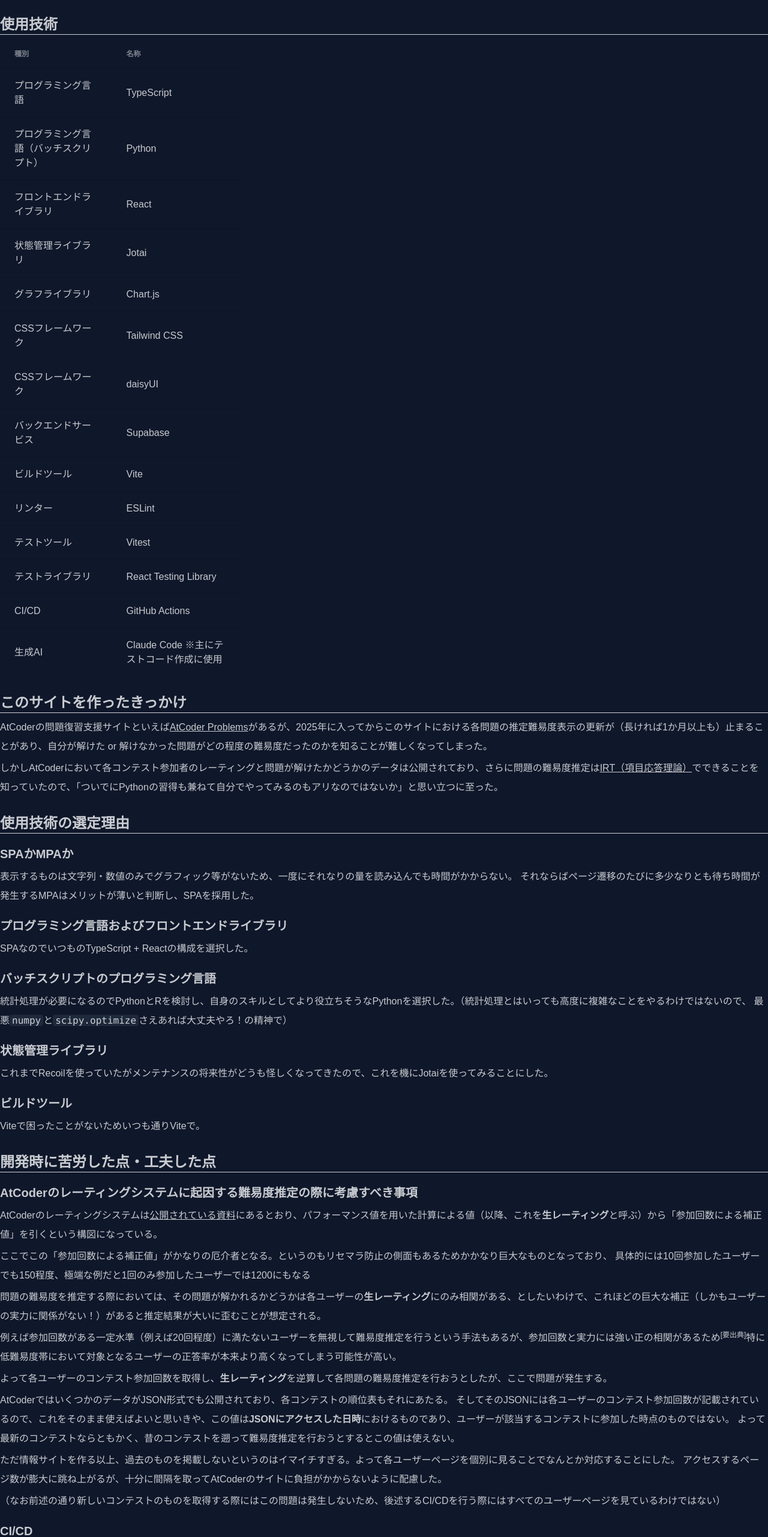
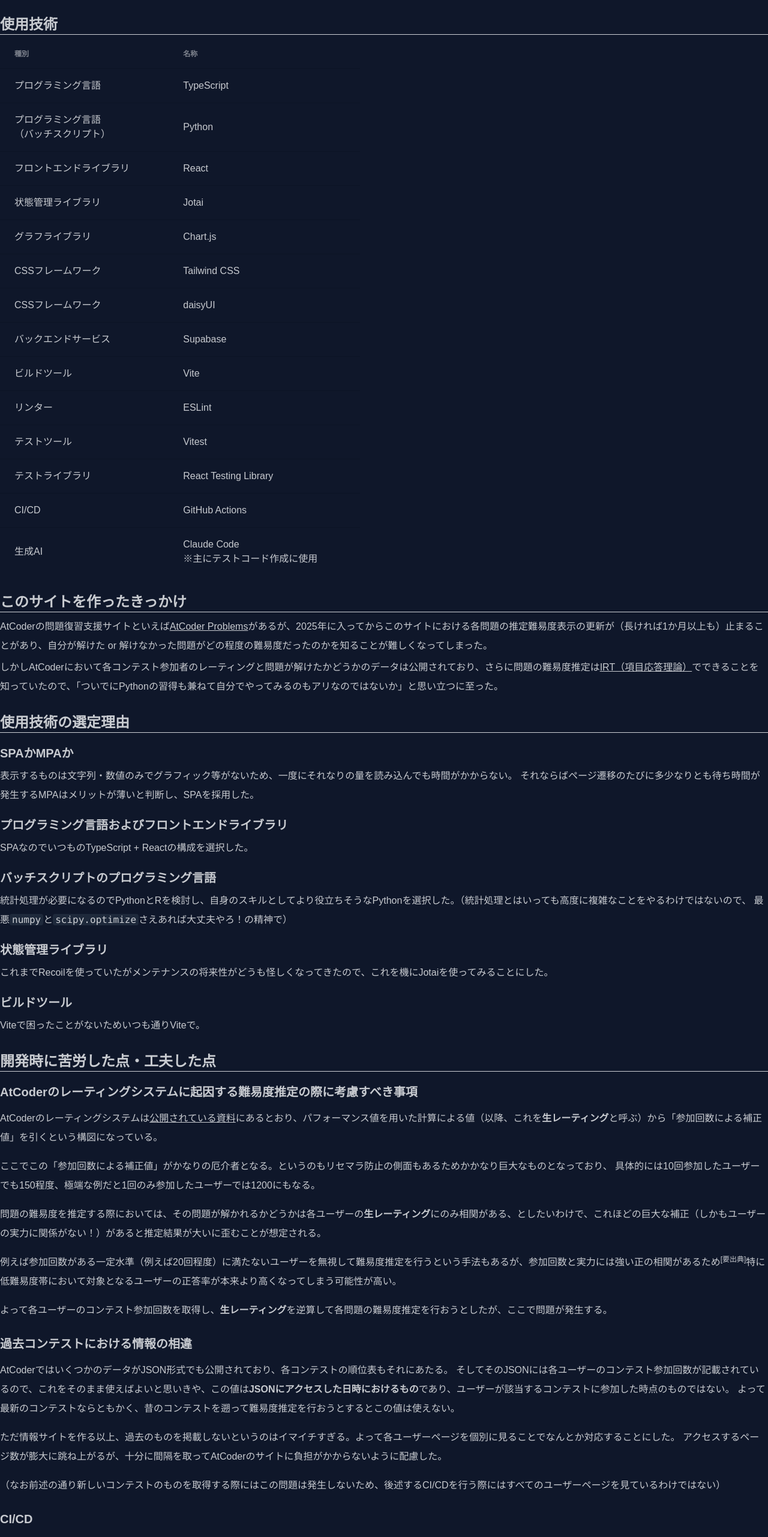
Before and after one commit to matcher9131/portfolio, a Next.js app: page /works/acddif in a window 1280 px wide. Shown: the part 932-3495 px from the top of the page at 60% size. Built offline with nearby package versions, Linux system fonts and the light colour scheme.

Commit message:
Fix works/acddif/page

```diff
--- a/app/works/acddif/page.tsx
+++ b/app/works/acddif/page.tsx
@@ -48,7 +48,7 @@
             <p>Google Chrome 最新版</p>
 
             <h2>使用技術</h2>
-            <table className="table table-lg max-w-[400px]">
+            <table className="table table-lg max-w-[600px]">
                 <thead>
                     <tr>
                         <th>種別</th>
@@ -61,7 +61,11 @@
                         <td>TypeScript</td>
                     </tr>
                     <tr>
-                        <td>プログラミング言語（バッチスクリプト）</td>
+                        <td>
+                            プログラミング言語
+                            <br />
+                            （バッチスクリプト）
+                        </td>
                         <td>Python</td>
                     </tr>
                     <tr>
@@ -110,7 +114,11 @@
                     </tr>
                     <tr>
                         <td>生成AI</td>
-                        <td>Claude Code ※主にテストコード作成に使用</td>
+                        <td>
+                            Claude Code
+                            <br />
+                            ※主にテストコード作成に使用
+                        </td>
                     </tr>
                 </tbody>
             </table>
@@ -157,7 +165,7 @@
 
             <h2>開発時に苦労した点・工夫した点</h2>
             <h3>AtCoderのレーティングシステムに起因する難易度推定の際に考慮すべき事項</h3>
-            <p>
+            <p className="py-1.5">
                 AtCoderのレーティングシステムは
                 <ExternalLink href="https://www.dropbox.com/scl/fi/2jbios4dut90lqszooqxi/rating.pdf?rlkey=37ihxdai8nfcm51l9ekhv3z4d&e=1&dl=0">
                     公開されている資料
@@ -165,56 +173,58 @@
                 にあるとおり、パフォーマンス値を用いた計算による値（以降、これを<strong>生レーティング</strong>
                 と呼ぶ）から「参加回数による補正値」を引くという構図になっている。
             </p>
-            <p>
+            <p className="py-1.5">
                 ここでこの「参加回数による補正値」がかなりの厄介者となる。というのもリセマラ防止の側面もあるためかかなり巨大なものとなっており、
-                具体的には10回参加したユーザーでも150程度、極端な例だと1回のみ参加したユーザーでは1200にもなる
+                具体的には10回参加したユーザーでも150程度、極端な例だと1回のみ参加したユーザーでは1200にもなる。
             </p>
-            <p>
+            <p className="py-1.5">
                 問題の難易度を推定する際においては、その問題が解かれるかどうかは各ユーザーの
                 <strong>生レーティング</strong>
                 にのみ相関がある、としたいわけで、これほどの巨大な補正（しかもユーザーの実力に関係がない！）があると推定結果が大いに歪むことが想定される。
             </p>
-            <p>
+            <p className="py-1.5">
                 例えば参加回数がある一定水準（例えば20回程度）に満たないユーザーを無視して難易度推定を行うという手法もあるが、参加回数と実力には強い正の相関があるため
                 <sup>[要出典]</sup>
                 特に低難易度帯において対象となるユーザーの正答率が本来より高くなってしまう可能性が高い。
             </p>
-            <p>
+            <p className="py-1.5">
                 よって各ユーザーのコンテスト参加回数を取得し、<strong>生レーティング</strong>
                 を逆算して各問題の難易度推定を行おうとしたが、ここで問題が発生する。
             </p>
-            <p>
+
+            <h3>過去コンテストにおける情報の相違</h3>
+            <p className="py-1.5">
                 AtCoderではいくつかのデータがJSON形式でも公開されており、各コンテストの順位表もそれにあたる。
                 そしてそのJSONには各ユーザーのコンテスト参加回数が記載されているので、これをそのまま使えばよいと思いきや、この値は
-                <strong>JSONにアクセスした日時</strong>
-                におけるものであり、ユーザーが該当するコンテストに参加した時点のものではない。
+                <strong>JSONにアクセスした日時におけるもの</strong>
+                であり、ユーザーが該当するコンテストに参加した時点のものではない。
                 よって最新のコンテストならともかく、昔のコンテストを遡って難易度推定を行おうとするとこの値は使えない。
             </p>
-            <p>
+            <p className="py-1.5">
                 ただ情報サイトを作る以上、過去のものを掲載しないというのはイマイチすぎる。よって各ユーザーページを個別に見ることでなんとか対応することにした。
                 アクセスするページ数が膨大に跳ね上がるが、十分に間隔を取ってAtCoderのサイトに負担がかからないように配慮した。
             </p>
-            <p>
+            <p className="py-1.5">
                 （なお前述の通り新しいコンテストのものを取得する際にはこの問題は発生しないため、後述するCI/CDを行う際にはすべてのユーザーページを見ているわけではない）
             </p>
 
             <h3>CI/CD</h3>
-            <p>
+            <p className="py-1.5">
                 このアプリを作ったきっかけの項でも触れたが、本サイトは各問題の推定難易度を比較的速やかに提供するのが目的であるため、継続的な更新が必要となる。
             </p>
-            <p>
+            <p className="py-1.5">
                 しかし手動で更新を行うと必ず抜け・漏れが発生するのが人の性である。せっかくなので最新コンテストのデータ取得から各統計処理、サイト更新までを自動で行えるようにGitHub
                 ActionsでPythonスクリプトを実行するようにした。
                 現状コンテストは土日の21:00(JST)から始まることがほとんどなので、AtCoder側のレーティング更新にかかる時間も考えて実行時間を土日の24:00(JST)に設定している。
             </p>
 
             <h3>AtCoder Problemsとの差別化</h3>
-            <p>
+            <p className="py-1.5">
                 いくら速報性が比較的高いとはいえ、単に各問題の推定難易度を載せるだけなら単なる二番煎じに過ぎず、かつあちらのほうが多機能である。そこで2つの機能で差別化を図った。
             </p>
 
             <h4>厳密な難易度推定</h4>
-            <p>
+            <p className="py-1.5">
                 難易度推定にはAtCoder
                 Problemsでも本サイトでもIRT（2パラメータロジスティックモデル、以下2PL）を用いている。2PLでは以下の2つのパラメータで問題の難易度を記述する。
             </p>
@@ -225,29 +235,29 @@
                     高いほど高レーティング者の正答率が高く＆低レーティング者の正答率が低くなる。低いほど高レーティング者でも間違う代わりに低レーティング者でも正解できる余地がある。
                 </li>
             </ul>
-            <p>
+            <p className="py-1.5">
                 AtCoder
                 Problemsでは計算量削減のためか識別力を一定の値に固定して計算しているため、Recommendedで表示される各問題の推定正答率は問題の困難度にのみ依存している。
                 すなわち、「低レーティング者でも正解できる余地のある問題」などが埋もれてしまう。ここに差別化の余地があるとみて、本サイトでは識別力も計算することにした。
             </p>
-            <p>
+            <p className="py-1.5">
                 ただしIRTによる推定を行えるPythonライブラリをいくつか探してみたが、
                 各受験者の能力値（レーティング）と正答したかどうかのみを与えて問題の識別力と困難度を得られるものがどうにも見つからなかった（探すのが下手なだけかもしれないが……）ため、
                 <CodeInline>scipy.optimize.minimize</CodeInline>を用いて最小二乗法で識別力と困難度を求めることに。
             </p>
-            <p>
+            <p className="py-1.5">
                 使用するモデルや食わせるデータを色々試行錯誤した結果、モデルは<CodeInline>Nelder-Mead</CodeInline>
                 、食わせる能力値は<CodeInline>(x - x0) / 600</CodeInline>（<CodeInline>x0</CodeInline>
-                は全参加者の平均レーティング）とするのが最も収束しやすいらしいことがわかり、それを採用した。
+                は全参加者の平均レーティング）とするのが最も収束しやすいようであることがわかり、それを採用した。
             </p>
 
             <h4>コンテストに対する統計</h4>
-            <p>
+            <p className="py-1.5">
                 例えばpaizaのような1問を解く毎にレーティングが変動するようなサービスとは異なり、AtCoderはコンテストの中でどの問題をどれだけ素早く解くのかによってレーティングが変化する。
                 よって1問ごとの難易度も勿論重要なのだが、1つのコンテスト内で問題を横断する情報も同様あるいはそれ以上の価値を持つ。
                 AtCoder Problemsはコンテストの統計情報を載せていないため、ここも差別化の余地になるとみた。
             </p>
-            <p>
+            <p className="py-1.5">
                 具体的には各コンテストにおけるスコア・順位とレーティング（正しくはパフォーマンス）の対応表を作ることにした。以下の2点ともが気になるポイントになると考え、2つとも実装した。
             </p>
             <ul>
@@ -271,7 +281,7 @@
                     </ul>
                 </li>
             </ul>
-            <p>
+            <p className="py-1.5">
                 しれっとユーザーのパフォーマンスを取得するように書いているが、コンテストのJSONデータには各プレイヤーが得たパフォーマンスが記載されているわけではない。
                 そのためこれもユーザーページにアクセスして情報を得る必要がある。
                 勿論全参加ユーザーを見るのは非効率なので二分探索を用いているのだが、稀にユーザーが削除されている場合があるため「降順に並んでいるもののアクセスするまで値が
@@ -280,32 +290,37 @@
             </p>
 
             <h3>バックエンド</h3>
-            <p>
+            <p className="py-1.5">
                 問題の難易度は定数のため常に表示できるが、その問題をどの程度の確率で解けるのかは生レーティングがわからないと表示できない。
                 よってレーティングと参加回数を入力すれば推定正答率が表示されるようにしたのだが、レーティングはともかく参加回数まで調べて入力するのはユーザビリティの面で非常に微妙である。
             </p>
-            <p>どうせならユーザー名を入れるだけで自動で情報を取得して生レーティングを計算できるようにしたい。</p>
-            <p>
+            <p className="py-1.5">
+                どうせならユーザー名を入れるだけで自動で情報を取得して生レーティングを計算できるようにしたい。
+            </p>
+            <p className="py-1.5">
                 しかしブラウザからAtCoderのユーザーページを取得するリクエストを投げるとCORS制限に引っかかってしまい情報が取得できない。
                 よってバックエンドを用意することにした。
             </p>
-            <p>
+            <p className="py-1.5">
                 ユーザー名を受け取って対応するユーザーページにアクセスしてレーティングと参加回数を返す関数だけを実装すればいいのだが、念の為一旦DBに保存して以降はDBから返すようにしている。
                 勿論コンテストがあると更新される可能性が高いので、CI/CDと同様に土日24:00(JST)を超えてアクセスがあった場合はユーザーページから取得し直すようにした。
             </p>
 
             <h3>ページネーション</h3>
             <h4>ページ数が多い場合</h4>
-            <p>
+            <p className="py-1.5">
                 特に問題を一覧表示するタブにおいてページ数が膨大な数になるため、よく見るページネーション（先頭と最終ページおよび現在の前後2,3ページを表示する）では操作性が悪い。
             </p>
-            <p>ここではAtCoderのABCの順位表のページを参考にして、2の累乗を用いたページネーションにすることにした。</p>
+            <p>ここではAtCoderの順位表のページを参考にして、2の累乗を用いたページネーションにすることにした。</p>
 
             <h4>0を基準とする</h4>
-            <p>
+            <p className="py-1.5">
                 問題を一覧表示するタブでは推定正答率の昇順で表示しているが、これが50%となる問題が含まれるページの番号が0になるように番号を振っている。
-                素直に先頭ページの番号を1にするのに比べて基準となるページの番号を覚えずに済むというメリットがある。勿論ページネーションでも常に0を表示することですぐに基準となるページに戻れるようにしている
+                素直に先頭ページの番号を1にするのに比べて基準となるページの番号を覚えずに済むというメリットがある。
+                勿論ページネーションでも常に0を表示することですぐに基準となるページに戻れるようにしている。
             </p>
+
+            {/* TODO: コンテスト参加者グラフ（対数目盛対応）に関して追記 */}
         </article>
     );
 };
```
